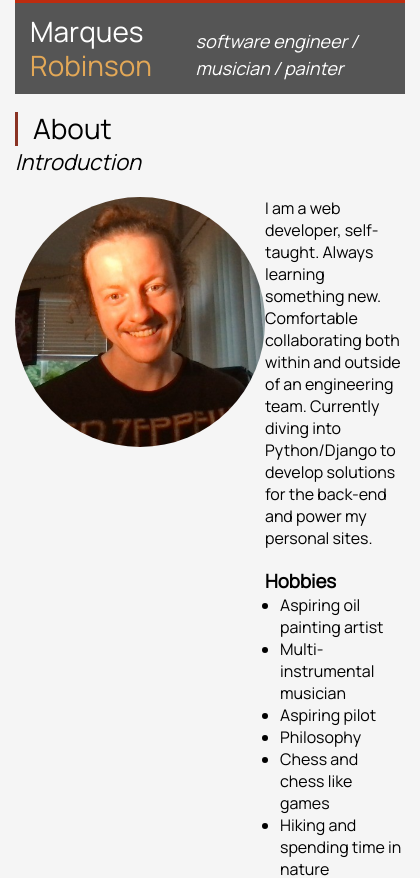
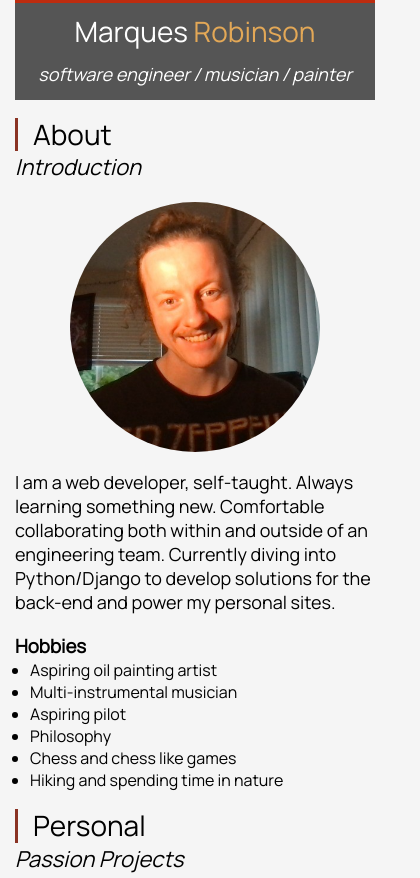
Before and after one commit to marques-j-robinson/marques-j-robinson.github.io, a Next.js app: page / in a window 390 px wide. Shown: the top 878 px of the page, 420 px wide, since content can reach past the window. Built offline with nearby package versions, Linux system fonts and the light colour scheme.

Commit message:
add mobile styles

```diff
--- a/app/ui/global.css
+++ b/app/ui/global.css
@@ -21,6 +21,10 @@ code {
 
 p {
     margin: 0;
+
+    @media (max-width: 576px) {
+        font-size: 18px;
+    }
 }
 
 /* Icon Colors
@@ -60,6 +64,11 @@ p {
     margin-left: auto;
     margin-right: auto;
 
+    @media (max-width: 576px) {
+        width: auto;
+        margin: 0;
+    }
+
     @media (min-width: 576px) {
       max-width: 540px;
     }
@@ -86,6 +95,11 @@ header {
     display: flex;
     flex-direction: row;
     padding: 0 15px;
+
+    @media (max-width: 576px) {
+        flex-direction: column;
+        align-items: center;
+    }
 }
 
 .logo {
@@ -109,6 +123,10 @@ header {
     padding: 0px 0px 12px 16px;
     font-size: 18px;
     line-height: 1.5;
+
+    @media (max-width: 576px) {
+        padding-left: 0;
+    }
 }
 
 /* Section
@@ -144,6 +162,11 @@ header {
 .intro-section {
     display: flex;
     justify-content: space-between;
+
+    @media (max-width: 576px) {
+        flex-direction: column;
+        align-items: center;
+    }
 }
 
 .profile-pic {
@@ -152,10 +175,18 @@ header {
 
 .hobbies {
     width: 50%;
+
+    @media (max-width: 576px) {
+        width: 100%;
+    }
 }
 
 .hobbies p {
     margin: 0px;
+
+    @media (max-width: 576px) {
+        margin-top: 18px;
+    }
 }
 
 .hobbies-title {
```
